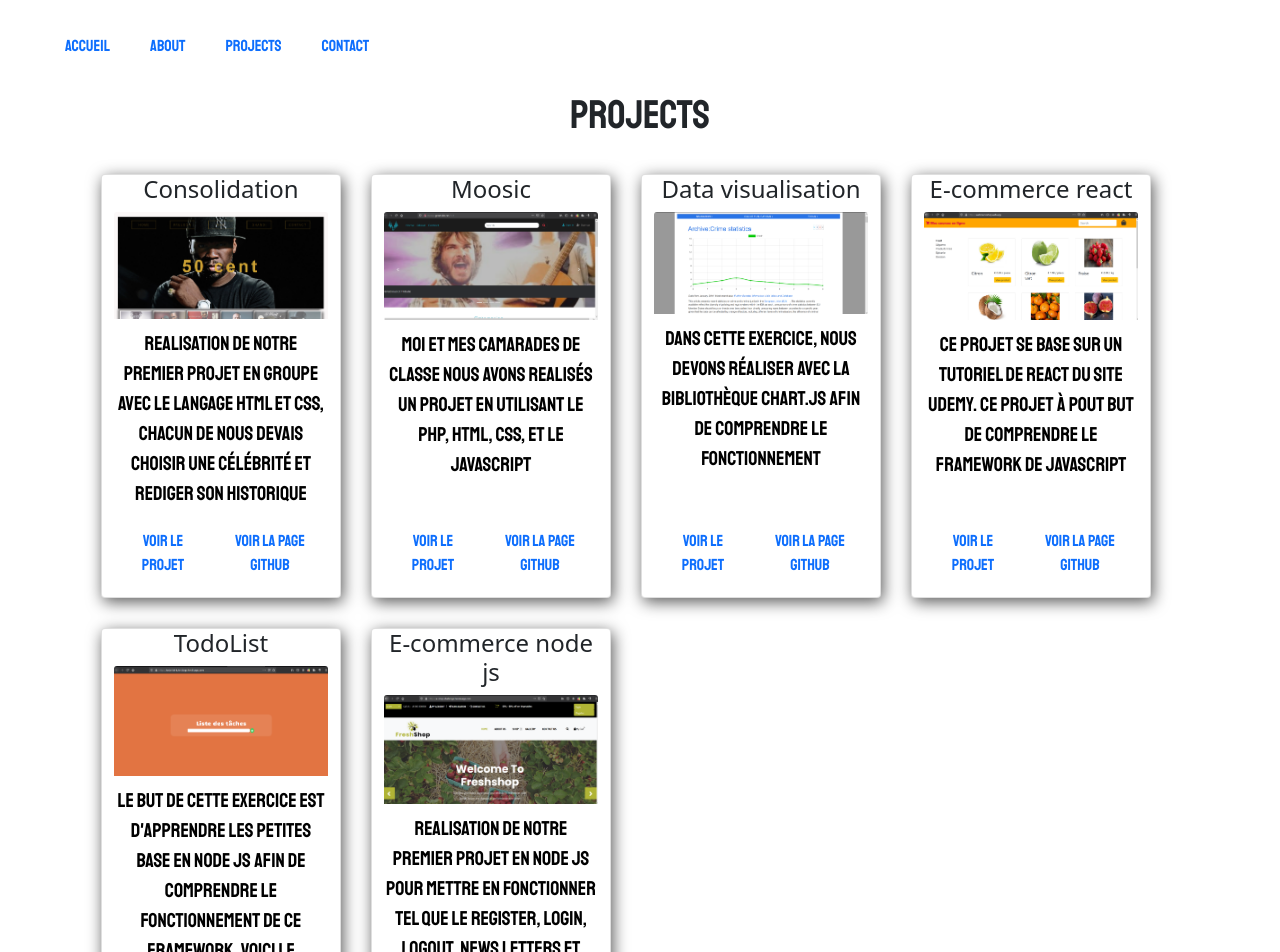
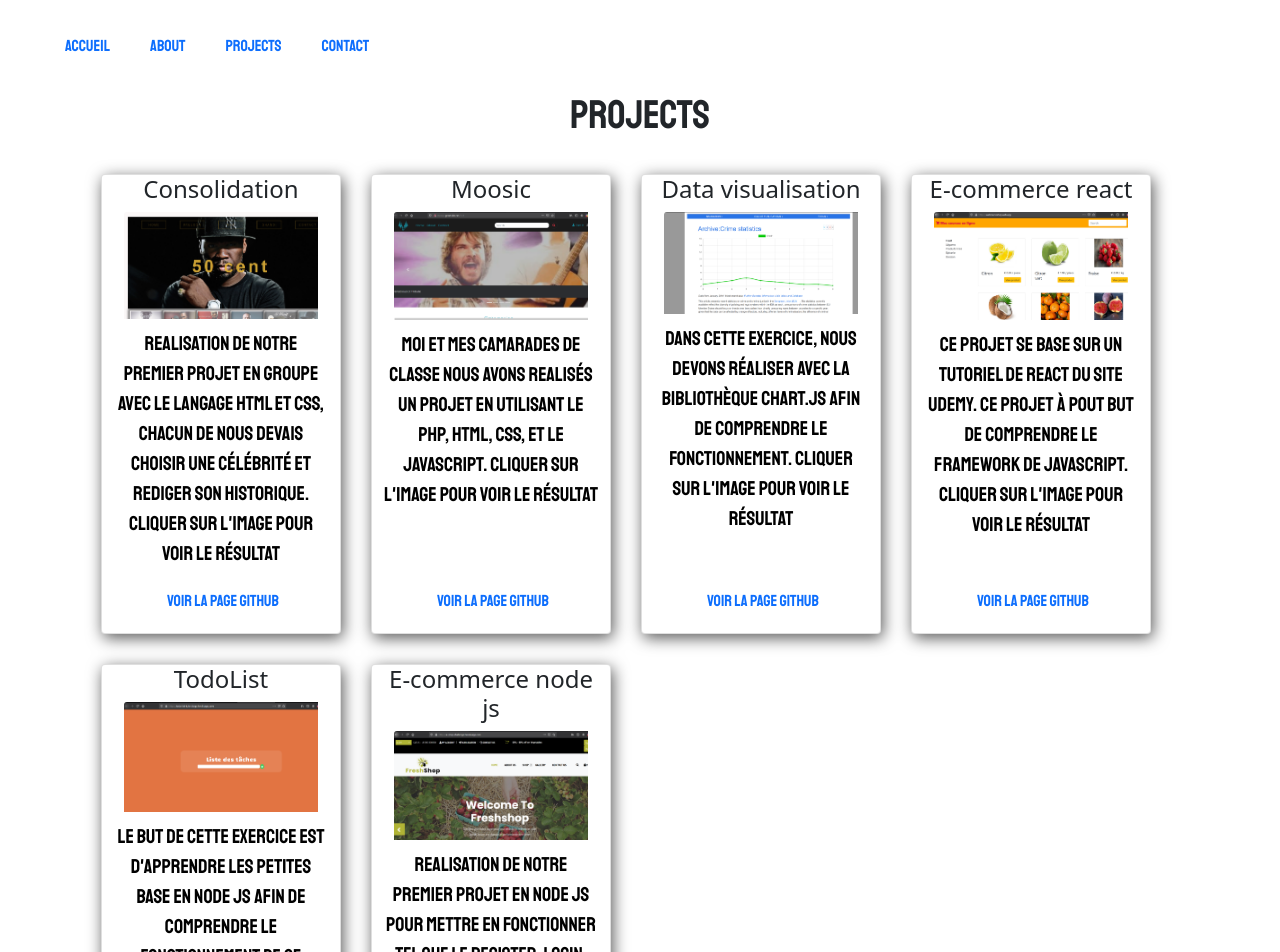
Before and after one commit to SebastienFirouzfar/portfolio, a React (Create React App) app in the folder portfolio-sebastien/: page /Projects in a window 1280 px wide. Shown: the top 952 px of the page. Built offline with nearby package versions, Linux system fonts and the light colour scheme.

Commit message:
update the project page / modification de la page projet

```diff
--- a/portfolio-sebastien/src/components/Card.js
+++ b/portfolio-sebastien/src/components/Card.js
@@ -9,12 +9,13 @@ export const Card = (props) => {
         <div className="card">
          <a href={infoAbout.lien}>  <img src={process.env.PUBLIC_URL + `./assets/${infoAbout.image}`}
             className="card-img-top"
-            alt="Sebastien" />  </a>
+            alt="Sebastien" />
+          </a>
 
             <div class="card-body">
               <h1 class="card-title">{infoAbout.nameSchool}</h1>
               <h5>Année :  {infoAbout.year}</h5>
-              <h5>{infoAbout.options}</h5>
+              <h6>Option : {infoAbout.options}</h6>
             </div>
           </div>
     )
--- a/portfolio-sebastien/src/components/CardProject.js
+++ b/portfolio-sebastien/src/components/CardProject.js
@@ -8,17 +8,17 @@ export const CardProject = (props) => {
       <h4>{project.nameProject} </h4>
 
       <div className="overflow">
-        <img
-          src={ process.env.PUBLIC_URL +`./assets/${project.category}/${project.imageProject}`}
-          className="card-img-top"
-          alt={project.imageProject}
-        />
+        <a href={project.urlProject}>
+          <img src={process.env.PUBLIC_URL +`./assets/${project.category}/${project.imageProject}`}
+            className="card-img-top"
+            alt={project.imageProject}
+          />
+        </a>
       </div>
 
       <p className="paragrapheProject">{project.description}</p>
       <div className="d-flex">
-        <a href={project.urlProject}>Voir le projet</a>
-        <a href={project.urlGitHub}>Voir la page github</a>
+        <a className="urlGitHub" href={project.urlGitHub}>Voir la page github</a>
       </div>
     </div>
   );
--- a/portfolio-sebastien/src/data/dataInfomation.js
+++ b/portfolio-sebastien/src/data/dataInfomation.js
@@ -82,7 +82,7 @@ const backEnd = [
 const project = [
     {
         nameProject :'Consolidation',
-        description : "Realisation de notre premier projet en groupe avec le langage html et css, chacun de nous devais choisir une célébrité et rediger son historique",
+        description : "Realisation de notre premier projet en groupe avec le langage html et css, chacun de nous devais choisir une célébrité et rediger son historique. Cliquer sur l'image pour voir le résultat",
         urlProject : "https://valerianderennebecode.github.io/consolidation-challenge/home/index.html",
         urlGitHub : "https://github.com/valerianderennebecode/consolidation-challenge",
         category : 2,
@@ -91,7 +91,7 @@ const project = [
 
     {
         nameProject:'Moosic',
-        description : "Moi et mes camarades de classe nous avons realisés un projet en utilisant le php, html, css, et le javascript ",
+        description : "Moi et mes camarades de classe nous avons realisés un projet en utilisant le php, html, css, et le javascript. Cliquer sur l'image pour voir le résultat ",
         urlProject : "http://moosic.great-site.net/?i=1",
         urlGitHub : "https://github.com/SylvainDurant/Moosic",
         category : 2,
@@ -100,7 +100,7 @@ const project = [
 
     {
         nameProject :'Data visualisation',
-        description : "Dans cette exercice, nous devons réaliser avec la bibliothèque chart.js afin de comprendre le fonctionnement",
+        description : "Dans cette exercice, nous devons réaliser avec la bibliothèque chart.js afin de comprendre le fonctionnement. Cliquer sur l'image pour voir le résultat",
         urlProject: "https://sebastienfirouzfar.github.io/js-datavisualisation-challenge/",
         urlGitHub : "https://github.com/SebastienFirouzfar/js-datavisualisation-challenge",
         category : 2,
@@ -109,7 +109,7 @@ const project = [
 
     {
         nameProject :'E-commerce react',
-        description : "Ce projet se base sur un tutoriel de react du site udemy. Ce projet à pout but de comprendre le framework de javascript ",
+        description : "Ce projet se base sur un tutoriel de react du site udemy. Ce projet à pout but de comprendre le framework de javascript. Cliquer sur l'image pour voir le résultat ",
         urlProject: "https://webreacteshop.web.app/",
         urlGitHub : "https://github.com/SebastienFirouzfar/e-commernce-react",
         category : 2,
@@ -118,7 +118,7 @@ const project = [
 
     {
         nameProject :'TodoList',
-        description :"Le but de cette exercice est d'apprendre les petites base en node js afin de comprendre le fonctionnement de ce framework. Voici le résultat avec le node js" ,
+        description :"Le but de cette exercice est d'apprendre les petites base en node js afin de comprendre le fonctionnement de ce framework. Voici le résultat avec le node js. Cliquer sur l'image pour voir le résultat" ,
         urlProject: "https://todo-list-tuto-diogo.herokuapp.com/",
         urlGitHub : "https://github.com/SebastienFirouzfar/nodejs",
         category : 2,
@@ -127,7 +127,7 @@ const project = [
 
     {
         nameProject :'E-commerce node js ',
-        description : "Realisation de notre premier projet en node js pour mettre en fonctionner tel que le register, login, logout, news letters et research avec la base de donnée mongooDB ",
+        description : "Realisation de notre premier projet en node js pour mettre en fonctionner tel que le register, login, logout, news letters et research avec la base de donnée mongooDB. Cliquer sur l'image pour voir le résultat  ",
         urlProject: "https://e-shop-challenge.herokuapp.com/",
         urlGitHub : "https://github.com/SebastienFirouzfar/eShop-challenge",
         category : 2,
--- a/portfolio-sebastien/src/styles/_project.scss
+++ b/portfolio-sebastien/src/styles/_project.scss
@@ -18,23 +18,28 @@ h3 {
 // //     right:5%
 // // }
 
-.overflow{
-    transform:scale(1);
-    overflow:hidden;
-    :hover{
-        transform:scale(1.1);
-        transition: 0.5s ease
-    }
+.overflow {
+  transform: scale(1);
+  overflow: hidden;
+  position: relative;
+  right: 10px;
+  :hover {
+    transform: scale(1.1);
+    transition: 0.5s ease;
+  }
 }
 
 a {
   margin: $margin10;
   padding: 10px;
   text-decoration: none;
-  // position: relative;
-  // margin-left: 65%;
   text-align: center;
   font-family: "Staatliches", cursive;
+}
+
+.urlGitHub{
+  position: relative;
+  left: 33px;
 }
 
 // :after {
```
